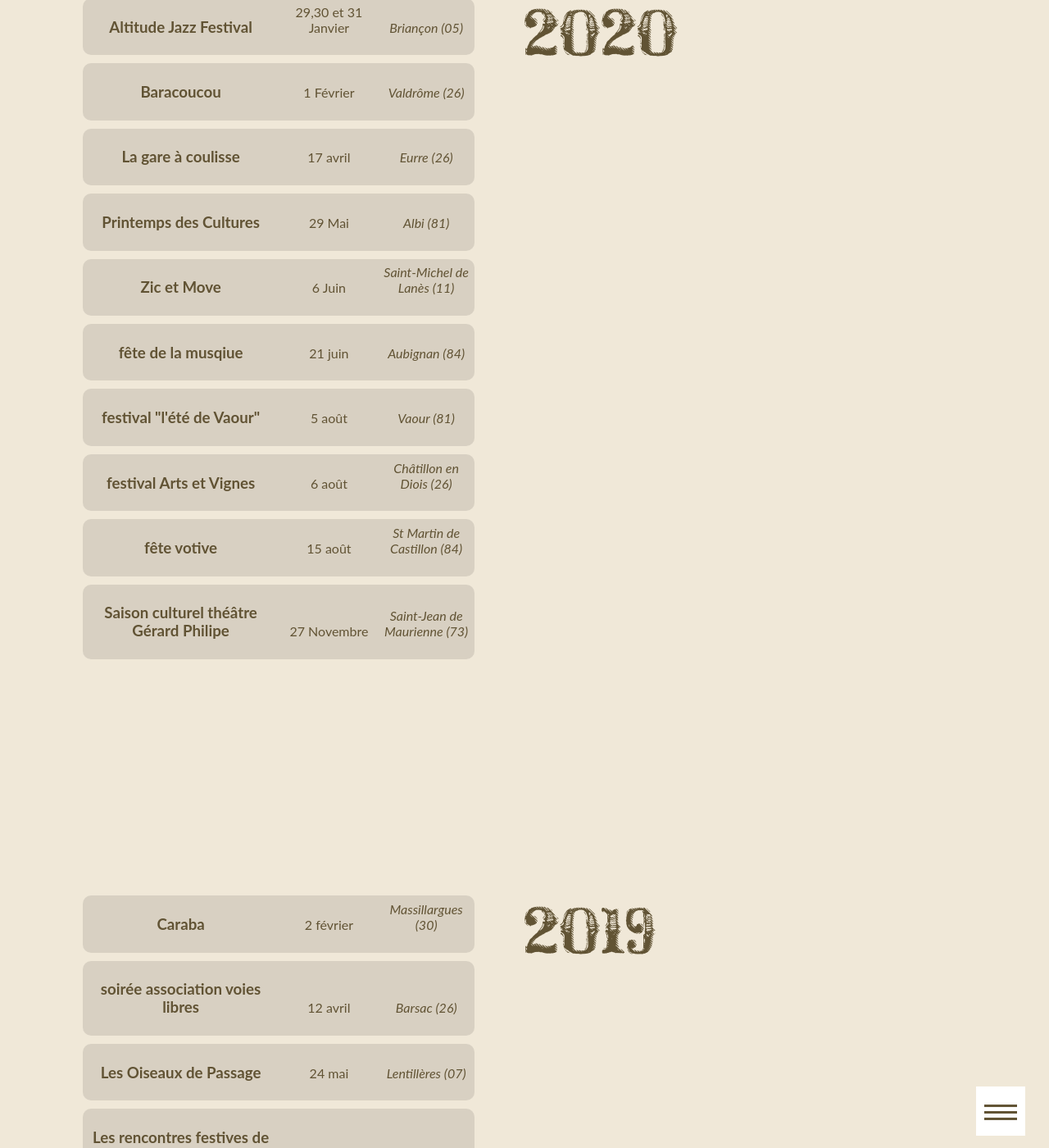
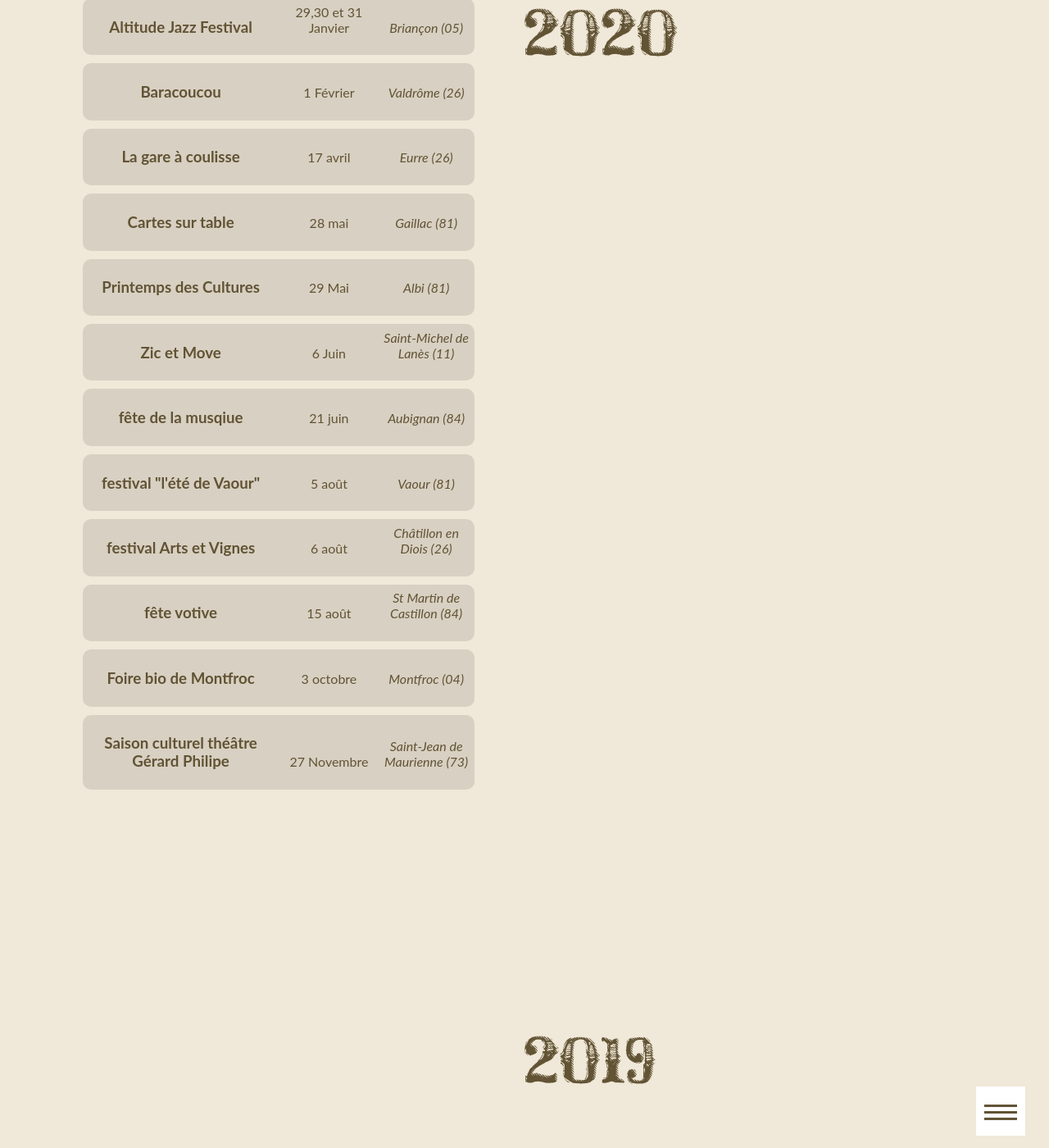
Before and after one commit to ftmftrs/ftmftrs.github.io, a Jekyll site: the page built from concert/index.html, in a window 1280 px wide and 1400 px high, scrolled down 1056 px. Shown: the whole window at 82% size. Built offline with Jekyll 4.4.1, drawn with Linux system fonts in a browser that asks for light colours; Markdown is read by kramdown in place of the engine named in the settings; comment, search, counter and statistics services are not loaded; some of the changed text lies outside the part shown.

Commit message:
Update concerts.yml

```diff
--- a/_data/concerts.yml
+++ b/_data/concerts.yml
@@ -12,6 +12,10 @@
     - title: La gare à coulisse
       date: 17 avril
       address: Eurre (26)
+
+    - title: Cartes sur table
+      date: 28 mai
+      address: Gaillac (81)
 
     - title: Printemps des Cultures
       date: 29 Mai
@@ -36,6 +40,10 @@
     - title: fête votive
       date: 15 août
       address: St Martin de Castillon (84)
+
+    - title: Foire bio de Montfroc
+      date: 3 octobre
+      address: Montfroc (04)
 
     - title: Saison culturel théâtre Gérard Philipe
       date: 27 Novembre
```
